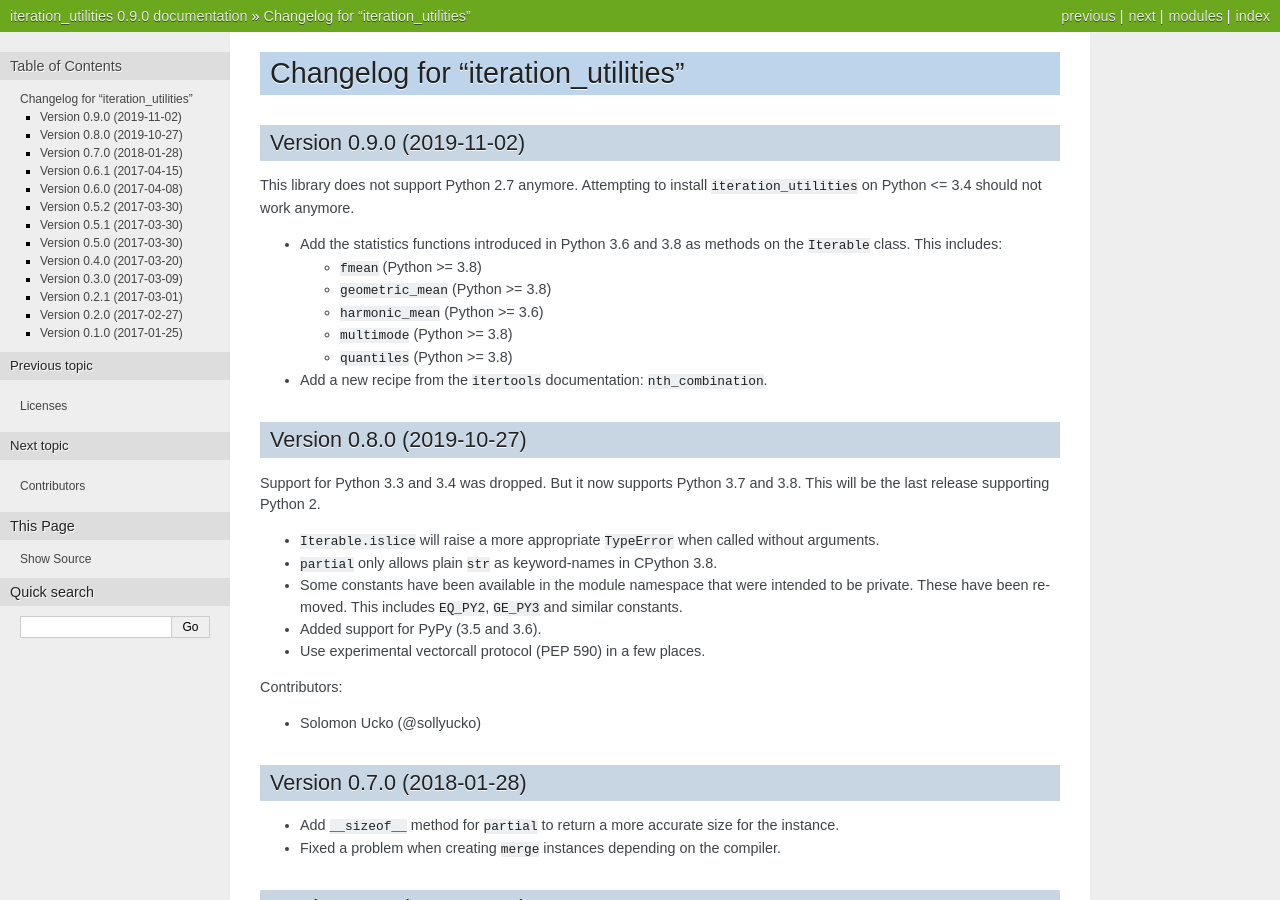
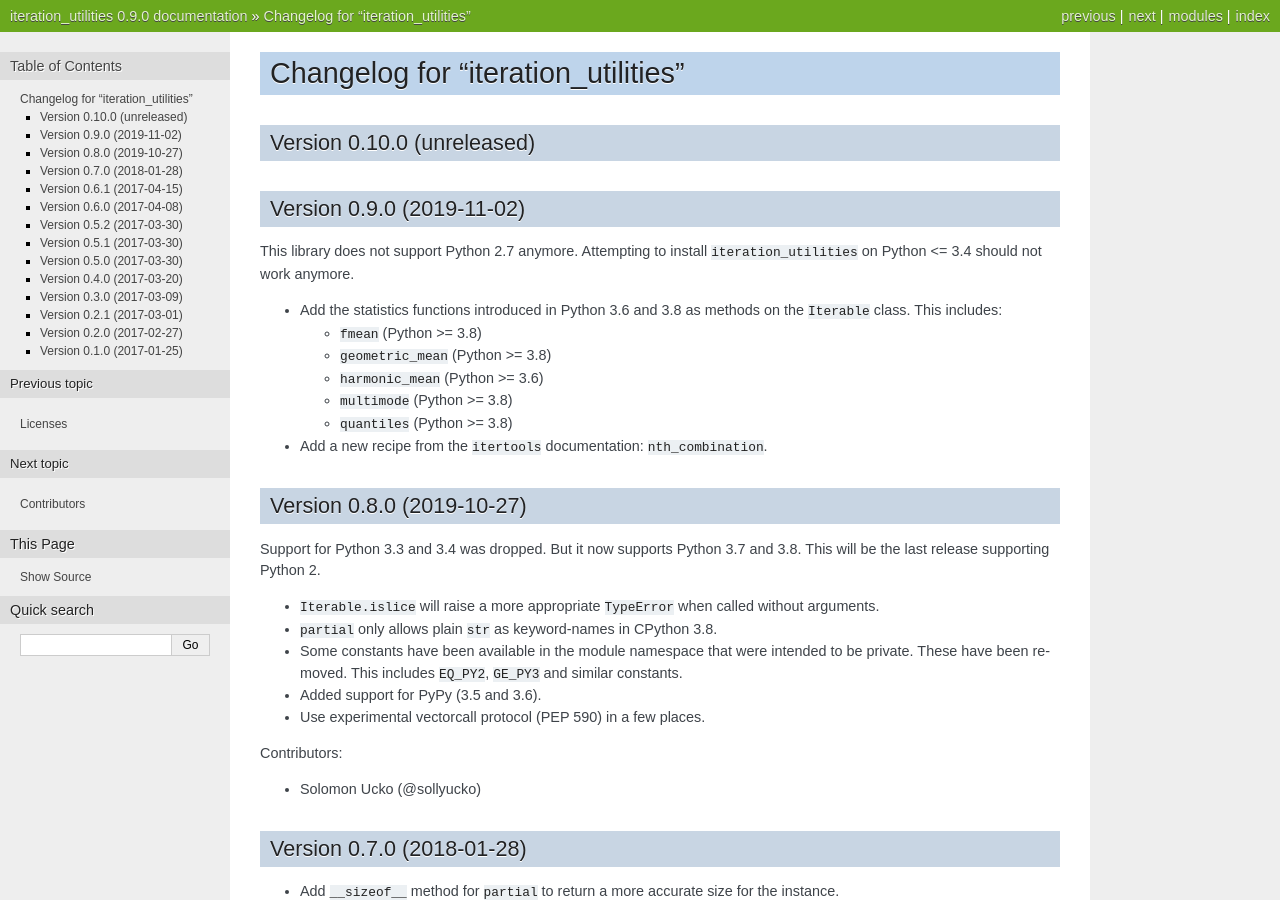
Before and after one commit to MSeifert04/iteration_utilities, a Sphinx documentation site: the page built from docs/CHANGES.rst, in a window 1280 px wide and 900 px high. Built offline with Sphinx 7.4.7, drawn with Linux system fonts in a browser that asks for light colours.

Commit message:
update changelog for next version

```diff
--- a/docs/CHANGES.rst
+++ b/docs/CHANGES.rst
@@ -1,5 +1,9 @@
 Changelog for "iteration_utilities"
 -----------------------------------
+
+Version 0.10.0 (unreleased)
+^^^^^^^^^^^^^^^^^^^^^^^^^^^
+
 
 Version 0.9.0 (2019-11-02)
 ^^^^^^^^^^^^^^^^^^^^^^^^^^
```
